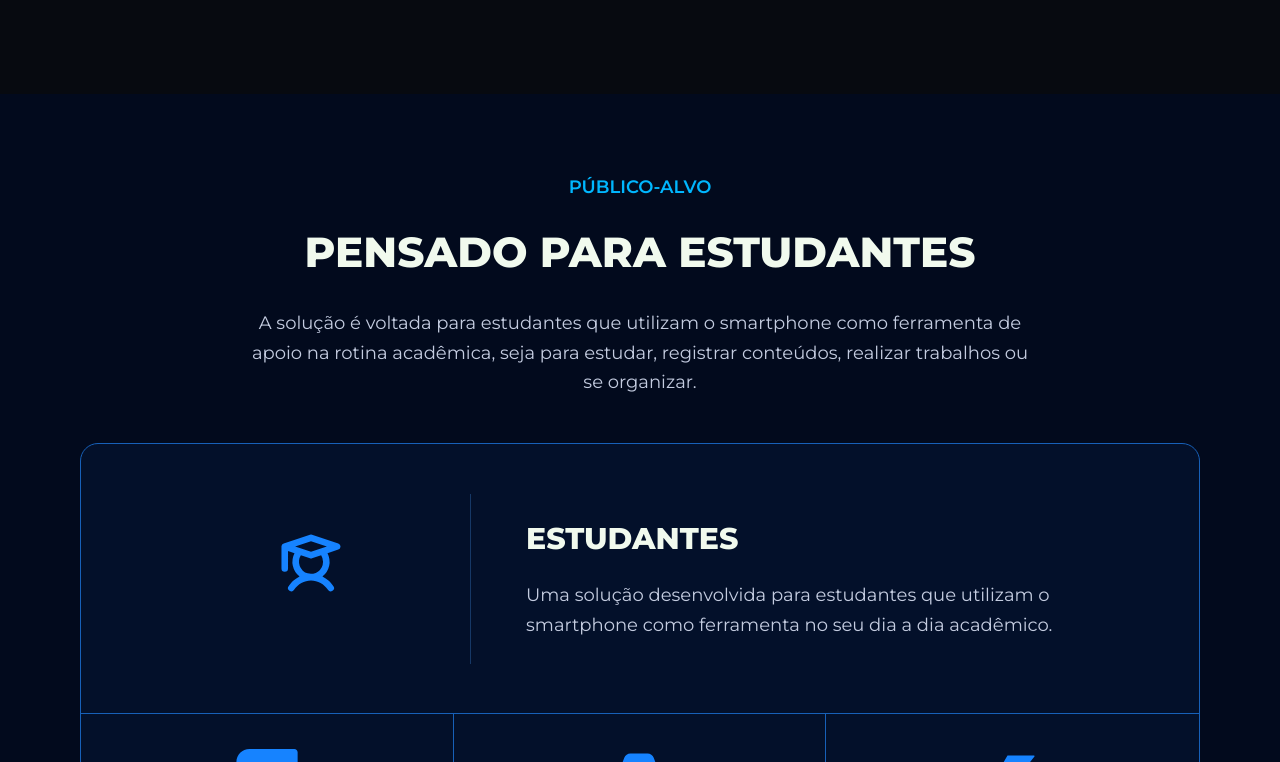
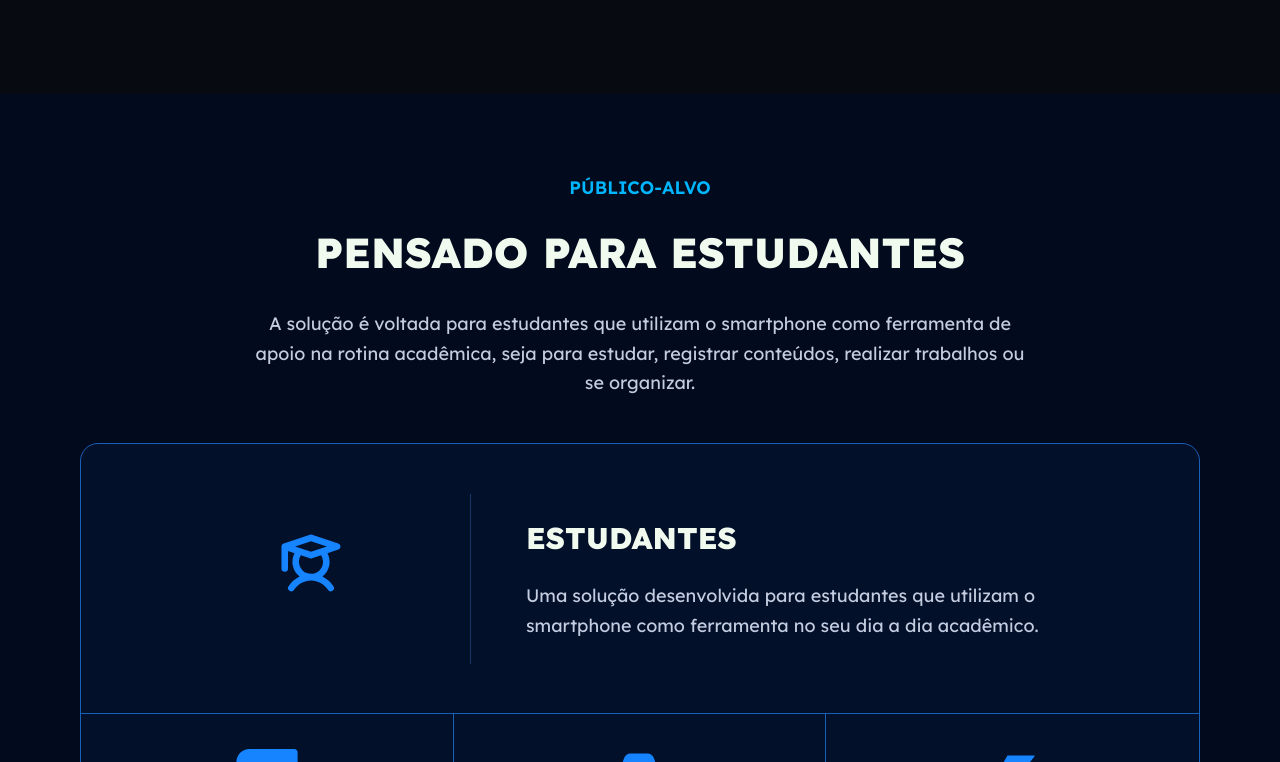
Before and after one commit to isadorabassoasseiro-boop/OptiCode, a React (Vite) app: page / in a window 1280 px wide. Shown: the part 1618-2380 px from the top of the page. Built offline with nearby package versions, Linux system fonts and the light colour scheme.

Commit message:
feat: fonte Lexend

```diff
--- a/index.html
+++ b/index.html
@@ -2,6 +2,8 @@
 <html lang="en">
   <head>
     <meta charset="UTF-8" />
+    <link rel="preconnect" href="https://fonts.googleapis.com" />
+    <link rel="preconnect" href="https://fonts.gstatic.com" crossorigin />
     <link rel="icon" type="image/svg+xml" href="/favicon.svg" />
     <meta name="viewport" content="width=device-width, initial-scale=1.0" />
     <title>opticode</title>
--- a/src/App.css
+++ b/src/App.css
@@ -1,5 +1,4 @@
-@import url('https://fonts.googleapis.com/css2?family=Poppins:wght@400;500;600;700;800&display=swap');
-@import url('https://fonts.googleapis.com/css2?family=Montserrat:wght@400;500;600;700;800&display=swap');
+@import url('https://fonts.googleapis.com/css2?family=Lexend:wght@100..900&display=swap');
 
 @import "tailwindcss";
 
@@ -10,7 +9,7 @@
     --color-azure: #2A7FFF;
     --color-ice: #A6F0FF;
 
-    --font-brand: "Poppins", sans-serif;
+    --font-brand: "Lexend", sans-serif;
 }
 
 
@@ -22,13 +21,33 @@
     --light: #F1FAEE;
     --gray: #B5C1D8;
 
-    --text: 'Montserrat', sans-serif;
-    --logo: 'Poppins', sans-serif;
+    --text: 'Lexend', sans-serif;
+    --logo: 'Lexend', sans-serif;
 }
 
 
 * {
     box-sizing: border-box;
+}
+
+
+html,
+body,
+h1,
+h2,
+h3,
+h4,
+h5,
+h6,
+p,
+a,
+span,
+li,
+label,
+button,
+input,
+textarea {
+    font-family: 'Lexend', sans-serif;
 }
 
 
@@ -228,7 +247,7 @@
 
     color: #FFFFFF;
 
-    font-family: 'Montserrat', sans-serif;
+    font-family: 'Lexend', sans-serif;
     font-size: 13px;
     font-weight: 700;
     text-decoration: none;
@@ -282,7 +301,7 @@
 #publico-alvo {
     background-color: #020A1D;
     padding: 80px 40px 100px;
-    font-family: 'Montserrat', sans-serif;
+    font-family: 'Lexend', sans-serif;
 }
 
 
@@ -439,7 +458,7 @@
 .galeria {
     background-color: #020A1D;
     padding: 80px 40px 100px;
-    font-family: 'Montserrat', sans-serif;
+    font-family: 'Lexend', sans-serif;
 }
 
 
@@ -504,7 +523,7 @@
 #equipe {
     background-color: #020A1D;
     padding: 80px 40px 100px;
-    font-family: 'Montserrat', sans-serif;
+    font-family: 'Lexend', sans-serif;
 }
 
 
@@ -596,7 +615,7 @@
 #contato {
     background-color: #020A1D;
     padding: 80px 40px 100px;
-    font-family: 'Montserrat', sans-serif;
+    font-family: 'Lexend', sans-serif;
 }
 
 .topoSecao5 {
@@ -702,7 +721,7 @@
     outline: none;
 
     color: #F1FAEE;
-    font-family: 'Montserrat', sans-serif;
+    font-family: 'Lexend', sans-serif;
     font-size: 14px;
 
     transition: 0.3s ease;
@@ -739,7 +758,7 @@
 #footer {
     background-color: #010817;
     border-top: 1px solid #1760B8;
-    font-family: 'Montserrat', sans-serif;
+    font-family: 'Lexend', sans-serif;
 }
 
 
```
